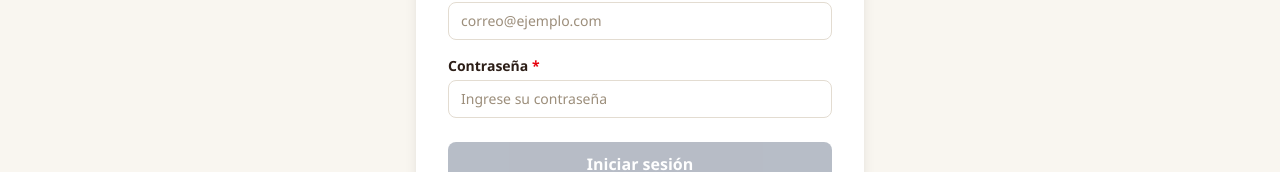
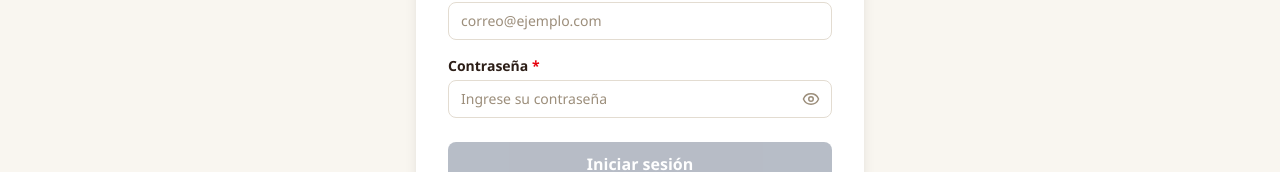
Before and after one commit to Tomas0512/BOVITRACK, a React (Vite) app in the folder fe/: page /login in a window 1280 px wide. Shown: the part 344-516 px from the top of the page. Built offline with nearby package versions, Linux system fonts and the light colour scheme; no server answers.

Commit message:
feat(web): add show/hide password toggle on login

```diff
--- a/fe/src/pages/LoginPage.tsx
+++ b/fe/src/pages/LoginPage.tsx
@@ -8,6 +8,7 @@
 
 import { useState } from "react";
 import { Link, useNavigate, useLocation } from "react-router-dom";
+import { Eye, EyeOff } from "lucide-react";
 import { AuthLayout } from "../components/layout/AuthLayout";
 import { useAuth } from "../hooks/useAuth";
 
@@ -16,6 +17,7 @@ export function LoginPage() {
     email: "",
     password: "",
   });
+  const [showPassword, setShowPassword] = useState(false);
 
   const [errors, setErrors] = useState<Record<string, string>>({});
   const [loading, setLoading] = useState(false);
@@ -115,16 +117,27 @@ export function LoginPage() {
 
             <div className="mb-4 flex flex-col">
               <label htmlFor="password" className="mb-1 text-sm font-semibold text-text-primary">Contraseña <span className="font-bold text-red-600">*</span></label>
+              <div className="relative">
                 <input
                   id="password"
                   name="password"
-                type="password"
+                  type={showPassword ? "text" : "password"}
                   required maxLength={128}
                   placeholder="Ingrese su contraseña"
                   value={formData.password}
                   onChange={handleChange}
-                className="rounded-lg border-[1.5px] border-border bg-surface px-3 py-2 text-sm text-text-primary outline-none transition-colors placeholder:text-text-muted focus:border-primary focus:ring-2 focus:ring-primary/10"
+                  className="w-full rounded-lg border-[1.5px] border-border bg-surface px-3 py-2 pr-10 text-sm text-text-primary outline-none transition-colors placeholder:text-text-muted focus:border-primary focus:ring-2 focus:ring-primary/10"
                 />
+                <button
+                  type="button"
+                  onClick={() => setShowPassword((s) => !s)}
+                  aria-label={showPassword ? "Ocultar contraseña" : "Mostrar contraseña"}
+                  title={showPassword ? "Ocultar contraseña" : "Mostrar contraseña"}
+                  className="absolute right-3 top-1/2 -translate-y-1/2 text-text-muted hover:text-text-secondary"
+                >
+                  {showPassword ? <EyeOff size={18} /> : <Eye size={18} />}
+                </button>
+              </div>
               {errors.password && <span className="mt-0.5 text-xs text-red-600">{errors.password}</span>}
             </div>
 
```
Lines whose indentation alone changed are shown as unchanged.
